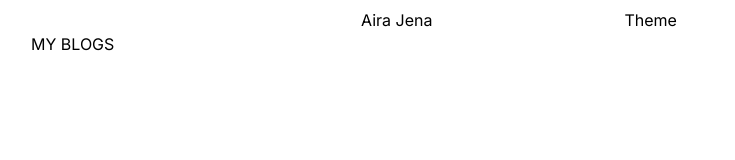
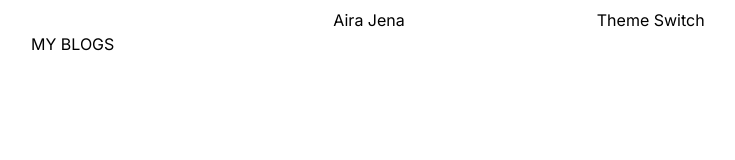
Before and after one commit to 0xaira/blogs, a Next.js app: page / in a window 1280 px wide. Shown: the top 160 px of the page, without its empty margins (121-856 px from the left). Built offline with nearby package versions, Linux system fonts and the light colour scheme.

Commit message:
feat: Add theme switch button

```diff
--- a/components/Navbar.tsx
+++ b/components/Navbar.tsx
@@ -1,11 +1,12 @@
 import React from 'react'
+import ThemeSwitch from './ThemeSwitch'
 
 const Navbar = () => {
   return (
     <header>
         <nav className='flex justify-center gap-48 mt-2'>
             <h1>Aira Jena</h1>
-            <h1>Theme</h1>
+            <ThemeSwitch />
         </nav>
     </header>
   )
--- /dev/null
+++ b/components/ThemeSwitch.tsx
@@ -0,0 +1,9 @@
+import React from 'react'
+
+const ThemeSwitch = () => {
+  return (
+    <button>Theme Switch</button>
+  )
+}
+
+export default ThemeSwitch
```
